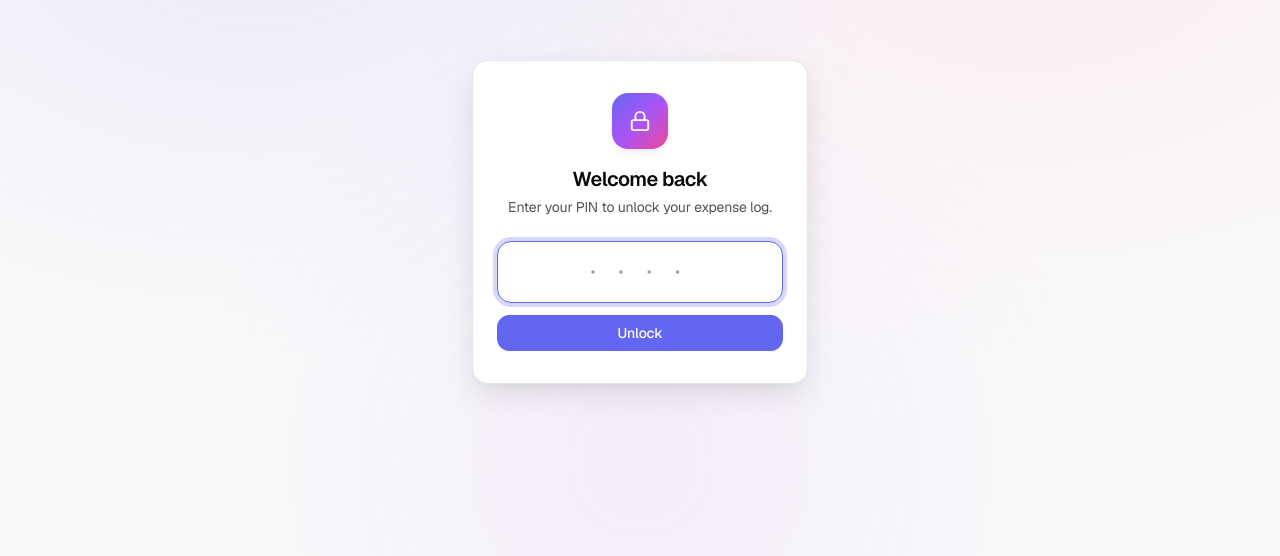
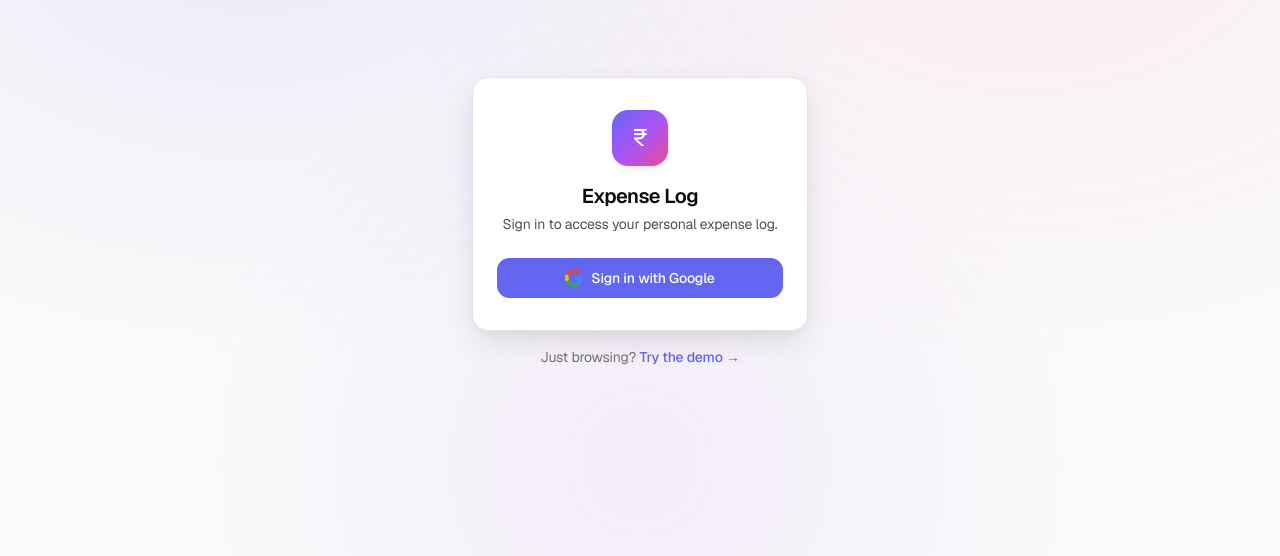
Before and after one commit to syedmunshi1/expense-log, a Next.js app: page /login in a window 1280 px wide. Shown: the part 178-734 px from the top of the page. Built offline with nearby package versions, Linux system fonts and the light colour scheme.

Commit message:
feat: replace PIN login with Google sign-in button and demo link

```diff
--- a/app/login/page.tsx
+++ b/app/login/page.tsx
@@ -1,5 +1,5 @@
-import { Lock } from "lucide-react";
-import { submitPin } from "../actions";
+import Link from "next/link";
+import { signIn } from "@/auth";
 
 export const dynamic = "force-dynamic";
 
@@ -10,53 +10,69 @@
 }) {
   const params = await searchParams;
   const from = params.from ?? "/";
-  const errored = params.error === "invalid";
+  const isAccessDenied = params.error === "AccessDenied";
 
   return (
     <main className="mx-auto flex min-h-[100dvh] max-w-sm flex-col justify-center px-6">
-      <div className="card fade-in px-6 py-8 shadow-lg" style={{ boxShadow: "var(--shadow-lg)" }}>
+      <div
+        className="card fade-in px-6 py-8"
+        style={{ boxShadow: "var(--shadow-lg)" }}
+      >
         <div className="mb-6 flex flex-col items-center text-center">
           <div
             aria-hidden
-            className="mb-4 flex h-14 w-14 items-center justify-center rounded-2xl"
+            className="mb-4 flex h-14 w-14 items-center justify-center rounded-2xl text-2xl"
             style={{
               background: "var(--gradient-hero)",
               color: "#fff",
               boxShadow: "var(--shadow-md)",
             }}
           >
-            <Lock size={22} />
+            ₹
           </div>
-          <h1 className="text-xl font-semibold tracking-tight">
-            Welcome back
-          </h1>
+          <h1 className="text-xl font-semibold tracking-tight">Expense Log</h1>
           <p className="mt-1 text-sm text-[color:var(--fg-secondary)]">
-            Enter your PIN to unlock your expense log.
+            Sign in to access your personal expense log.
           </p>
         </div>
-        <form action={submitPin} className="flex flex-col gap-3">
-          <input type="hidden" name="from" value={from} />
-          <input
-            type="password"
-            name="pin"
-            inputMode="numeric"
-            autoComplete="off"
-            required
-            pattern="[0-9]*"
-            placeholder="• • • •"
-            autoFocus
-            className="input text-center text-2xl tracking-[0.6em]"
-          />
-          <button type="submit" className="btn btn-primary">
-            Unlock
+
+        {isAccessDenied && (
+          <p className="mb-4 rounded-lg bg-red-50 px-4 py-2.5 text-center text-sm text-red-600">
+            Your Google account isn&apos;t on the access list.
+          </p>
+        )}
+
+        <form
+          action={async () => {
+            "use server";
+            await signIn("google", { redirectTo: from });
+          }}
+        >
+          <button
+            type="submit"
+            className="btn btn-primary flex w-full items-center justify-center gap-2"
+          >
+            {/* Google G logo */}
+            <svg width="18" height="18" viewBox="0 0 48 48" aria-hidden>
+              <path fill="#EA4335" d="M24 9.5c3.54 0 6.71 1.22 9.21 3.6l6.85-6.85C35.9 2.38 30.47 0 24 0 14.62 0 6.51 5.38 2.56 13.22l7.98 6.19C12.43 13.72 17.74 9.5 24 9.5z"/>
+              <path fill="#4285F4" d="M46.98 24.55c0-1.57-.15-3.09-.38-4.55H24v9.02h12.94c-.58 2.96-2.26 5.48-4.78 7.18l7.73 6c4.51-4.18 7.09-10.36 7.09-17.65z"/>
+              <path fill="#FBBC05" d="M10.53 28.59c-.48-1.45-.76-2.99-.76-4.59s.27-3.14.76-4.59l-7.98-6.19C.92 16.46 0 20.12 0 24c0 3.88.92 7.54 2.56 10.78l7.97-6.19z"/>
+              <path fill="#34A853" d="M24 48c6.48 0 11.93-2.13 15.89-5.81l-7.73-6c-2.18 1.48-4.97 2.35-8.16 2.35-6.26 0-11.57-4.22-13.47-9.91l-7.98 6.19C6.51 42.62 14.62 48 24 48z"/>
+            </svg>
+            Sign in with Google
           </button>
-          {errored && (
-            <p className="text-center text-sm text-[color:var(--danger)]">
-              Incorrect PIN. Try again.
-            </p>
-          )}
         </form>
       </div>
+
+      <p className="mt-4 text-center text-sm text-[color:var(--muted)]">
+        Just browsing?{" "}
+        <Link
+          href="/demo"
+          className="font-medium text-[color:var(--accent)] hover:underline"
+        >
+          Try the demo →
+        </Link>
+      </p>
     </main>
   );
 }
```
